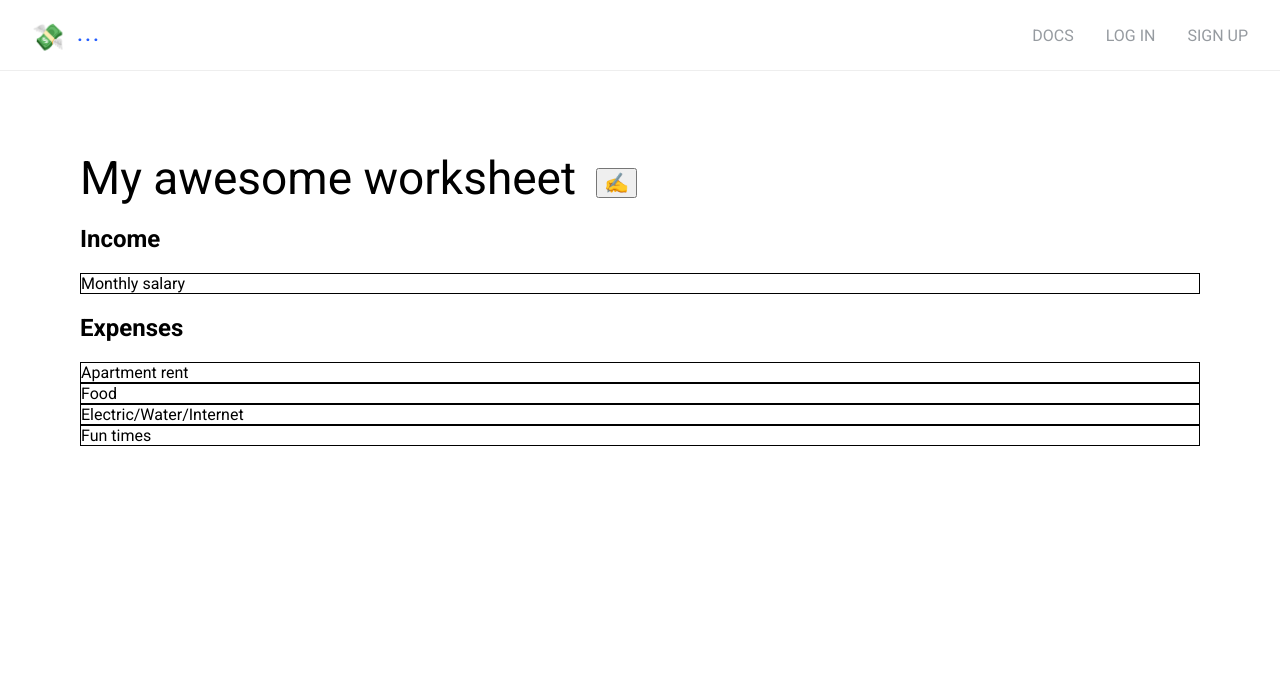
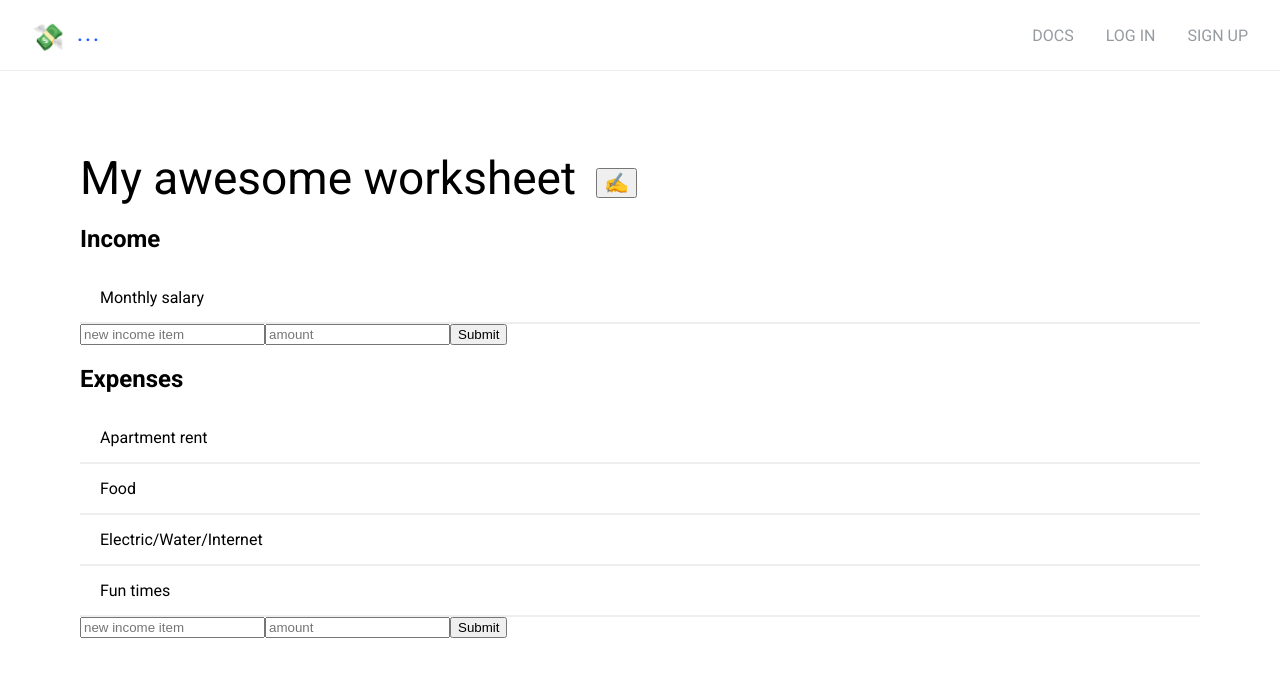
Before and after one commit to andersblom/finance-calculator, a React (Create React App) app: page / in a window 1280 px wide. Shown: the top 676 px of the page. Built offline with nearby package versions, Linux system fonts and the light colour scheme.

Commit message:
adding budget items to the redux store still doesn't reflec in the list of items, thats next

```diff
--- a/src/actions/actionTypes.js
+++ b/src/actions/actionTypes.js
@@ -1 +1,3 @@
 export const CHANGE_WORKSHEET_TITLE = 'CHANGE_WORKSHEET_TITLE';
+
+export const ADD_BUDGET_ITEM = 'ADD_BUDGET_ITEM';
--- a/src/actions/workSheetActions.js
+++ b/src/actions/workSheetActions.js
@@ -1,6 +1,13 @@
-import { CHANGE_WORKSHEET_TITLE } from './actionTypes';
+import { CHANGE_WORKSHEET_TITLE, ADD_BUDGET_ITEM } from './actionTypes';
 
 export const changeWorksheetTitle = title => ({
   type: CHANGE_WORKSHEET_TITLE,
   title,
 });
+
+export const addBudgetItem = (name, amount, isExpense) => ({
+  type: ADD_BUDGET_ITEM,
+  name,
+  amount,
+  isExpense,
+});
--- a/src/components/WorkSheet/BudgetItems/index.js
+++ b/src/components/WorkSheet/BudgetItems/index.js
@@ -21,6 +21,18 @@ function renderListOfItems(items) {
 }
 
 export default class BudgetItems extends Component {
+  constructor() {
+    super();
+    this.handleSubmitNewBudgetItem = this.handleSubmitNewBudgetItem.bind(this);
+  }
+  handleSubmitNewBudgetItem(e) {
+    e.preventDefault();
+    const name = e.target.name.value;
+    const amount = parseInt(e.target.amount.value);
+    const isExpense = e.target.isExpense !== undefined;
+
+    this.props.addBudgetItem(name, amount, isExpense);
+  }
   render() {
     const income = this.props.items.filter(item => item.expense === false);
     const expenses = this.props.items.filter(item => item.expense === true);
@@ -30,10 +42,21 @@ export default class BudgetItems extends Component {
         <div>
           <h2>Income</h2>
           <div>{renderListOfItems(income)}</div>
+          <form onSubmit={this.handleSubmitNewBudgetItem}>
+            <input type="text" name="name" placeholder="new income item" />
+            <input type="text" name="amount" placeholder="amount" />
+            <input type="submit" />
+          </form>
         </div>
         <div>
           <h2>Expenses</h2>
           <div>{renderListOfItems(expenses)}</div>
+          <form onSubmit={this.handleSubmitNewBudgetItem}>
+            <input type="text" name="name" placeholder="new income item" />
+            <input type="text" name="amount" placeholder="amount" />
+            <input type="checkbox" name="isExpense" checked hidden readOnly />
+            <input type="submit" />
+          </form>
         </div>
       </div>
     );
@@ -42,6 +65,7 @@ export default class BudgetItems extends Component {
 
 BudgetItems.propTypes = {
   items: PropTypes.arrayOf(PropTypes.object),
+  addBudgetItem: PropTypes.func.isRequired,
 };
 
 BudgetItems.defaultProps = {
--- a/src/components/Worksheet/SingleBudgetListItem/SingleBudgetListItem.css
+++ b/src/components/Worksheet/SingleBudgetListItem/SingleBudgetListItem.css
@@ -1,3 +1,4 @@
 .listItem__entry__container {
-  border: 1px solid black;
+  padding: 15px 20px;
+  border-bottom: 2px solid var(--bright_gray);
 }
--- a/src/components/Worksheet/SingleBudgetListItem/index.js
+++ b/src/components/Worksheet/SingleBudgetListItem/index.js
@@ -4,11 +4,13 @@ import PropTypes from 'prop-types';
 import './SingleBudgetListItem.css';
 
 const SingleBudgetListItem = ({ item }) => (
-  <div className="listItem__entry__container">{item.name}</div>
+  <div className="listItem__entry__container">
+    <div className="name">{item.name}</div>
+  </div>
 );
 
 SingleBudgetListItem.propTypes = {
-  item: PropTypes.objectOf({
+  item: PropTypes.shape({
     name: PropTypes.string,
     amount: PropTypes.number,
     expense: PropTypes.bool,
--- a/src/containers/WorkSheetEditorContainer/index.js
+++ b/src/containers/WorkSheetEditorContainer/index.js
@@ -14,11 +14,11 @@ import './WorksheetEditor.css';
 class WorksheetEditor extends Component {
   render() {
     const { items, title } = this.props.worksheet;
-    const { changeWorksheetTitle } = this.props;
+    const { changeWorksheetTitle, addBudgetItem } = this.props;
     return (
       <div className="WorksheetEditorWorkSpace__container">
         <WorkSpaceHeader changeWorksheetTitle={changeWorksheetTitle} title={title} />
-        <BudgetItems items={items} />
+        <BudgetItems addBudgetItem={addBudgetItem} items={items} />
       </div>
     );
   }
@@ -27,6 +27,7 @@ class WorksheetEditor extends Component {
 WorksheetEditor.propTypes = {
   worksheet: PropTypes.objectOf(PropTypes.oneOfType([PropTypes.string, PropTypes.array])).isRequired,
   changeWorksheetTitle: PropTypes.func.isRequired,
+  addBudgetItem: PropTypes.func.isRequired,
 };
 
 const mapStateToProps = state => ({
--- a/src/index.css
+++ b/src/index.css
@@ -11,6 +11,7 @@ body {
   /* Colors */
     /* Global */
     --color__primary: #245eff;
+    --bright_gray: #eeeeee;
 
     /* Header */
     --header__link: #969ba0;
--- a/src/reducers/worksheet.js
+++ b/src/reducers/worksheet.js
@@ -1,4 +1,4 @@
-import { CHANGE_WORKSHEET_TITLE } from '../actions/actionTypes';
+import { CHANGE_WORKSHEET_TITLE, ADD_BUDGET_ITEM } from '../actions/actionTypes';
 
 const initialState = {
   title: 'My awesome worksheet',
@@ -39,6 +39,18 @@ export const worksheet = (state = initialState, action) => {
         ...state,
         title: action.title,
       };
+    case ADD_BUDGET_ITEM:
+      return Object.assign({}, {
+        ...state,
+        items: [
+          ...state.items,
+          {
+            name: action.name,
+            amount: action.amount,
+            isExpense: action.isExpense,
+          },
+        ],
+      });
     default:
       return state;
   }
```
